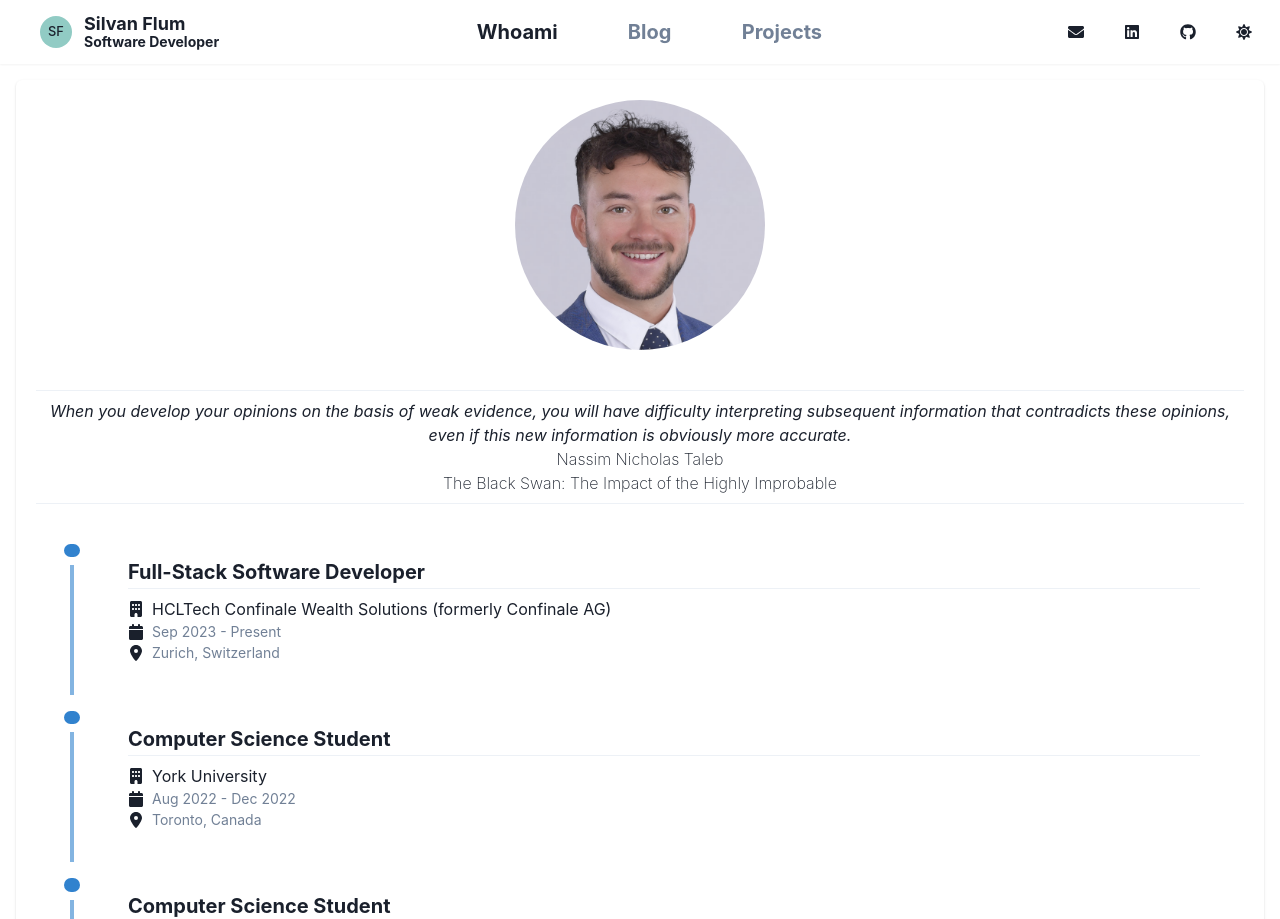
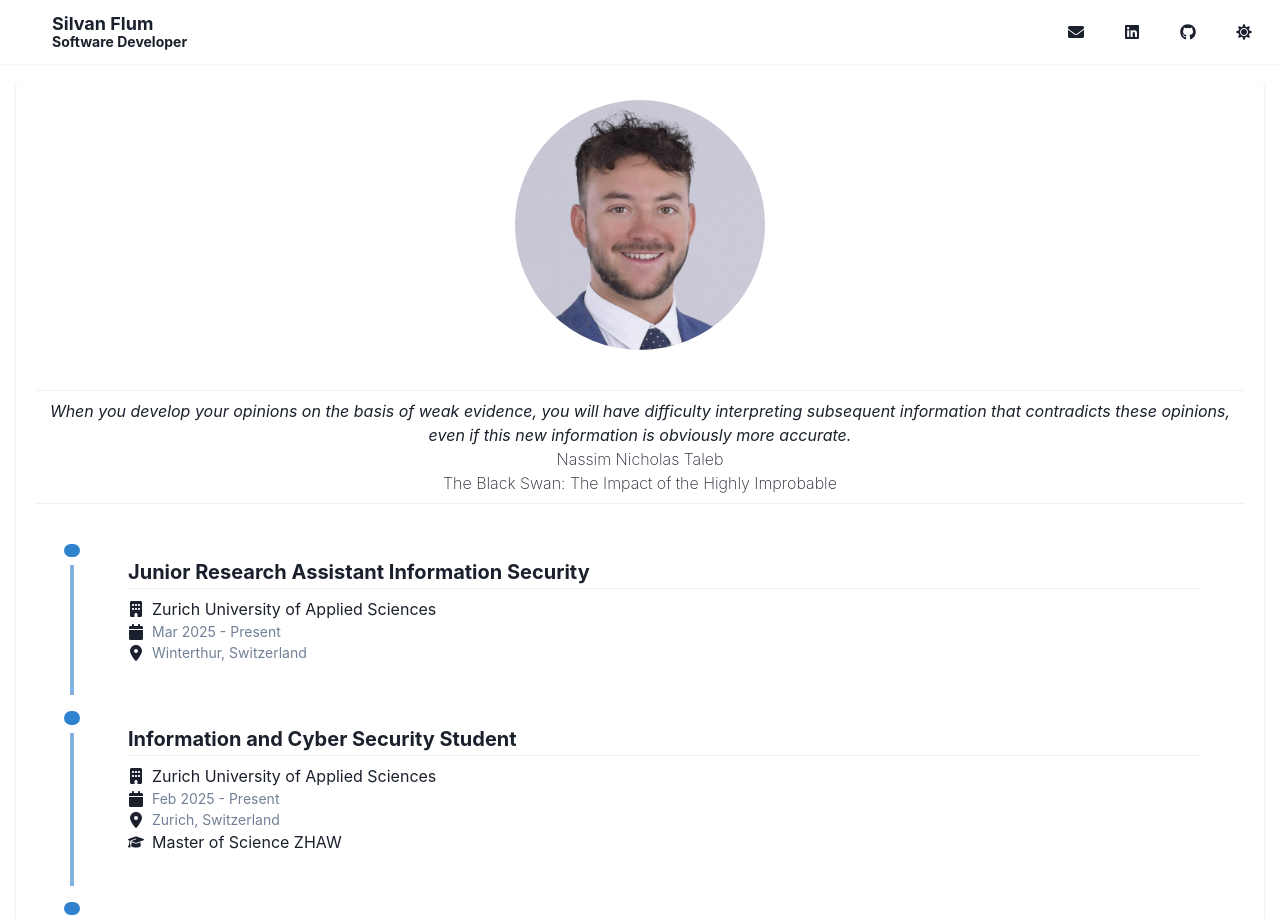
Before and after one commit to floomm/floomm.github.io, a React (Vite) app: page / in a window 1280 px wide. Shown: the top 919 px of the page. Built offline with nearby package versions, Linux system fonts and the light colour scheme.

Commit message:
Update CV

```diff
--- a/src/App.tsx
+++ b/src/App.tsx
@@ -4,7 +4,6 @@ import { createBrowserRouter, createRoutesFromElements, Route, RouterProvider }
 import RootLayout from './layouts/RootLayout'
 import Welcome from './pages/Welcome'
 import NotFound from './pages/NotFound'
-import Whoami from "./pages/Whoami.tsx";
 
 // router and routes
 const router = createBrowserRouter(
@@ -12,7 +11,6 @@ const router = createBrowserRouter(
     <Route path='/' element={<RootLayout />}>
       <Route index element={<Welcome />} />
       <Route path='*' element={<NotFound />} />
-      <Route path='/whoami' element={<Whoami />} />
     </Route>
   )
 )
--- a/src/components/CVTimeline.tsx
+++ b/src/components/CVTimeline.tsx
@@ -9,16 +9,29 @@ const CVTimeline: React.FC = () => {
         company: string;
         timePeriod: string;
         location: string;
-        skills: string[];
+        skills?: string[];
         description?: string;
         degree?: string;
     }
 
   const cvEntries: CVEntry[] = [
     {
+        title: "Junior Research Assistant Information Security",
+        company: "Zurich University of Applied Sciences",
+        timePeriod: "Mar 2025 - Present",
+        location: "Winterthur, Switzerland",
+    },
+    {
+        title: "Information and Cyber Security Student",
+        company: "Zurich University of Applied Sciences",
+        timePeriod: "Feb 2025 - Present",
+        location: "Zurich, Switzerland",
+        degree: "Master of Science ZHAW"
+    },
+    {
         title: "Full-Stack Software Developer",
         company: "HCLTech Confinale Wealth Solutions (formerly Confinale AG)",
-        timePeriod: "Sep 2023 - Present",
+        timePeriod: "Sep 2023 - Feb 2025",
         location: "Zurich, Switzerland",
         skills: ["Java", "Kotlin", "TypeScript", "Angular", "Dropwizard", "Ktor", "Hibernate", "SQL Server",],
     },
@@ -32,7 +45,7 @@ const CVTimeline: React.FC = () => {
     },
     {
         title: "Computer Science Student",
-        company: "ZHAW School of Engineering",
+        company: "Zurich University of Applied Sciences",
         timePeriod: "Sep 2020 - Jul 2023",
         location: "Zurich (Winterthur), Switzerland",
         skills: ["Software Engineering", "Scrum", "Java", "C#", "Python", "JavaScript", "C", "Haskell", "SQL", "HTML/CSS", "ARM Cortex-M0 Assembly", ".NET", "Linux", "Robot Operating System (ROS)", "Git", "Ghidra", "Wireshark"],
--- a/src/components/NavbarMenu.tsx
+++ b/src/components/NavbarMenu.tsx
@@ -1,5 +1,4 @@
-import { Box, ComponentWithAs, Heading, StackProps } from "@chakra-ui/react"
-import NavbarMenuItem from "./NavbarMenuItem"
+import { Box, ComponentWithAs, StackProps } from "@chakra-ui/react"
 
 interface NavbarMenuProps {
     as: ComponentWithAs<"div", StackProps>;
@@ -13,10 +12,10 @@ const NavbarMenu: React.FC<NavbarMenuProps> = ({ as, align = "normal", spacing =
 
     return(
         <Box as={as} align={align} spacing={spacing}>
-            <NavbarMenuItem
+            {/* <NavbarMenuItem
                 to="/whoami"
                 tooltip="Learn more about me"
-                disabled={false}
+                disabled={true}
                 onClick={onClick}
             >
                 <Heading size='md'>Whoami</Heading>
@@ -37,7 +36,7 @@ const NavbarMenu: React.FC<NavbarMenuProps> = ({ as, align = "normal", spacing =
                 onClick={onClick}
             >
                 <Heading size='md'>Projects</Heading>
-            </NavbarMenuItem>
+            </NavbarMenuItem> */}
         </Box>
     );
 }
--- a/src/components/Silvan.tsx
+++ b/src/components/Silvan.tsx
@@ -1,4 +1,4 @@
-import {Avatar, Box, Button, Flex, Text} from "@chakra-ui/react";
+import { Box, Button, Flex, Text } from "@chakra-ui/react";
 import { NavLink as ReactRouterNavLink } from 'react-router-dom';
 
 interface SilvanProps {
@@ -16,7 +16,6 @@ const Silvan: React.FC<SilvanProps> = ({ onClick }) => {
             onClick={onClick}
         >
             <Flex alignItems="center">
-                <Avatar name="Silvan Flum" size="sm"/>
                 <Box ml='3'>
                     <Text fontSize="lg">Silvan Flum</Text>
                     <Text fontSize="sm">Software Developer</Text>
```
Also changed, not shown: 1 other file (tests, documents, lock files or other folders).
